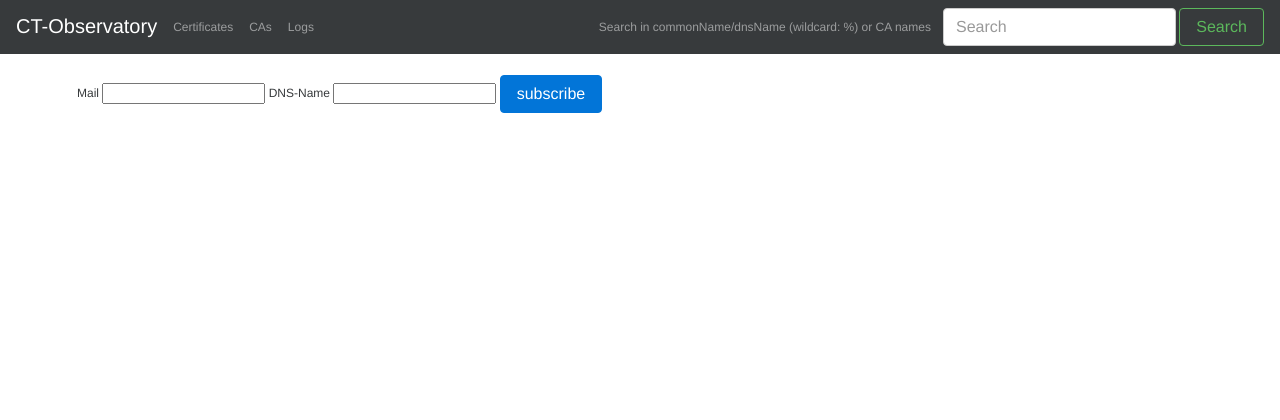
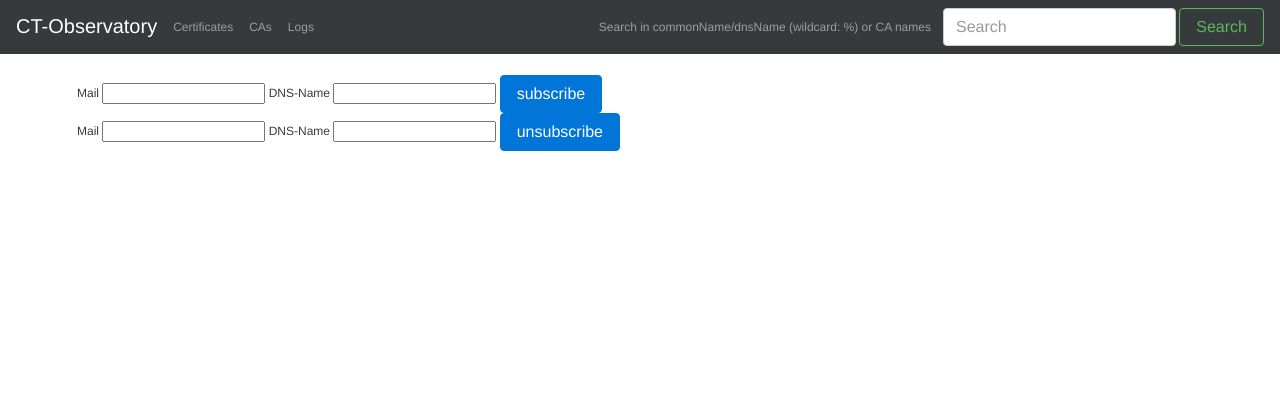
Before and after one commit to USECAP/ct-infrastructure, a Django app: page /notification/ in a window 1280 px wide. Shown: the top 420 px of the page. Run offline with Django 3.2, Linux system fonts and the light colour scheme; some libraries are stand-ins or nearby versions.

Commit message:
notification mailing list completed

```diff
--- a/observatory/notification/models.py
+++ b/observatory/notification/models.py
@@ -13,7 +13,7 @@ class NotificationEmail(models.Model):
     validate_key=models.TextField(default='')
     validated=models.BooleanField(default=False)
     active=models.BooleanField(default=False)
-    dns_name=models.ForeignKey(NotificationDnsNames)
+    notification_dns_names=models.ForeignKey(NotificationDnsNames)
 
     class Meta:
         managed = False
--- a/observatory/notification/templates/notification/index.html
+++ b/observatory/notification/templates/notification/index.html
@@ -9,4 +9,11 @@
     DNS-Name <input type="text" name="dnsname" />
 <button class="btn btn-primary">subscribe</button>
 </form>
+
+    <form action="/notification/unsubscribe" method="post">
+    {% csrf_token %}
+    Mail <input type="email" name="email" />
+    DNS-Name <input type="text" name="dnsname" />
+    <button class="btn btn-primary">unsubscribe</button>
+    </form>
 {% endblock %}
--- a/observatory/notification/urls.py
+++ b/observatory/notification/urls.py
@@ -6,6 +6,6 @@ urlpatterns = [
     url(r'^$', views.index, name='index'),
     url(r'^subscribe$', views.subscribe, name='subscribe'),
     url(r'^unsubscribe$', views.unsubscribe, name='unsubscribe'),
-    url(r'^subscription/confirm$', views.confirmsubscription , name='confirmsubscription'),
-    url(r'^subscription/remove$', views.confirmremoval, name='confirmremoval'),
+    url(r'^subscription/confirm/(?P<mail_id>[0-9]+)/(?P<token>[\w-]+)$', views.confirmsubscription , name='confirmsubscription'),
+    url(r'^subscription/remove/(?P<mail_id>[0-9]+)/(?P<token>[\w-]+)$', views.confirmremoval, name='confirmremoval'),
 ]
--- a/observatory/notification/views.py
+++ b/observatory/notification/views.py
@@ -1,4 +1,6 @@
-from django.shortcuts import render
+import string
+
+from django.shortcuts import render, redirect
 from django.core.mail import send_mail
 import uuid
 
@@ -14,25 +16,38 @@ def subscribe(request):
 
     if dnsname :
         dns, created = NotificationDnsNames.objects.get_or_create(name=dnsname)
-        email, created  = dns.notification_email_set.get_or_create(email=mail,defaults={'validate_key':uuid.uuid1()})
-        send_mail("CT-Observatory: Your registration for DNS-Name '"+dnsname+"'",
-                  'You receive this mail because you want to register for news about issued certificates for the domain '+dnsname+'.\n\n '
-                  'Please click the following link to complete your registration: '+request.path+'/subscription/confirm?mail='+mail+'&token='+email.validate_key+' \n\n'
-                  'Greetings\nThe CT-Observatory-Team',
-                  'info@ct-observatory.org',
-                  [email])
+        email, created  = dns.notificationemail_set.get_or_create(email=mail)
+        email.validate_key = str(uuid.uuid1()).replace('-','')
         email.save()
         dns.save()
+        text = 'You receive this mail because you want to register for news about issued certificates for the domain '+dnsname+'.\n\n Please click the following link to complete your registration: <a href="http'+('s' if request.is_secure() else '') +'://'+request.get_host()+'/notification/subscription/confirm/'+str(email.id)+'/'+email.validate_key+'">subscribe</a> \n\nGreetings\nThe CT-Observatory-Team'
+        send_mail("CT-Observatory: Your registration for DNS-Name '"+dnsname+"'",text,'info@ct-observatory.org',[mail])
 
+    return render(request, 'notification/yougotmail.html')
 
 def unsubscribe(request):
     mail = request.POST['email']
     dnsname = request.POST['dnsname']
+    email = NotificationEmail.objects.filter(email=mail, notification_dns_names__name=dnsname).first()
+    if email:
+        email.validate_key = str(uuid.uuid1()).replace('-','')
+        email.save()
+        text = 'You receive this mail because you want to unregister for news about issued certificates for the domain '+dnsname+'.\n\n Please click the following link to complete your removal from our list: <a href="http'+('s' if request.is_secure() else '') +'://'+request.get_host()+'/notification/subscription/remove/'+str(email.id)+'/'+email.validate_key+'">unsubscribe</a> \n\nGreetings\nThe CT-Observatory-Team'
+        send_mail("CT-Observatory: Your registration for DNS-Name '"+dnsname+"'",text,'info@ct-observatory.org',[mail])
+        return render(request, 'notification/yougotmail.html')
+    return redirect('/')
 
-    pass
+def confirmsubscription(request, mail_id, token):
+    email = NotificationEmail.objects.filter(id=mail_id, validate_key=token).first()
+    if email:
+        email.validated = True
+        email.active = True
+        email.save()
+        return render(request, 'notification/subscriptionsuccessful.html', {'dnsname': email.notification_dns_names.name})
+    return redirect('/')
 
-def confirmsubscription(request):
-    pass
-
-def confirmremoval(request):
-    pass
+def confirmremoval(request, mail_id, token):
+    result = NotificationEmail.objects.filter(id=mail_id, validate_key=token).delete()
+    if result[0] == 1:
+        return render(request, 'notification/removalsuccessful.html')
+    return redirect('/')
```
Also changed, not shown: observatory/notification/templates/notification/removalsuccessful.html (added, +8 -0 lines), observatory/notification/templates/notification/subscriptionsuccessful.html (added, +8 -0 lines), observatory/notification/templates/notification/yougotmail.html (added, +7 -0 lines).
